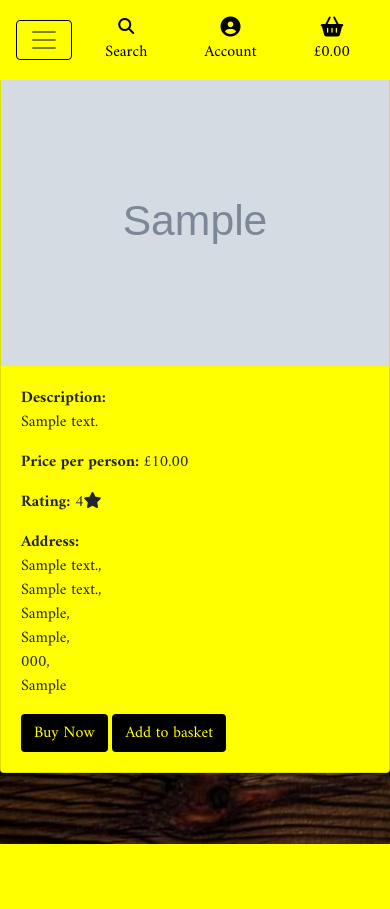
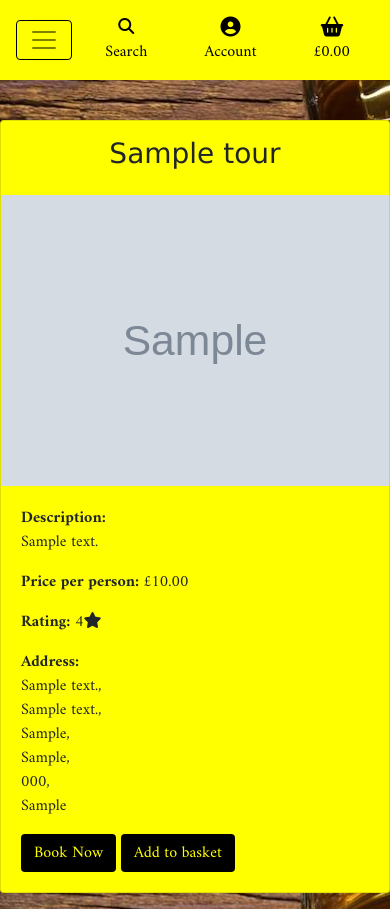
Before and after one commit to CamCove-Crichton/Whiskey-d_Away, a Django app: page /tours/tour_detail/1/ in a window 390 px wide. Before the commit the page ends 844 px from the top, so only its background shows below. Run offline with Django 3.2, Linux system fonts and the light colour scheme; tables that the repository leaves empty hold one stand-in row (values such as "Sample post"); grey boxes marked "Sample" are stand-in pictures; some libraries are stand-ins or nearby versions; some web fonts are replaced.

Commit message:
Add url links to anchor tags and update styiling for mobile devices and update README.md

```diff
--- a/home/templates/home/index.html
+++ b/home/templates/home/index.html
@@ -18,7 +18,7 @@
     <div class="row h-100">
         <div class="col-7 col-md-6 my-auto">
             <h1 class="display-4">
-                <a href="#" class="btn btn-lg btn-yellow rounded-2 text-uppercase py-3">
+                <a href="{% url 'tours' %}" class="btn btn-lg btn-yellow rounded-2 text-uppercase py-3">
                     Let us whisk(ey) your tastebuds away
                 </a>
             </h1>
--- a/static/css/style.css
+++ b/static/css/style.css
@@ -135,6 +135,18 @@
     }
 }
 
+/* From CI - Boutique Ado walkthrough */
+/* pad the top a bit when navbar is collapsed on mobile */
+@media (max-width: 991px) {
+    .header-container {
+        padding-top: 120px;
+    }
+
+    body {
+        height: calc(100vh - 120px);
+    }
+}
+
 /* main-nav for screens 992px and down */
 @media (max-width: 991px) {
     .main-nav-bg-black {
--- a/templates/includes/main-nav.html
+++ b/templates/includes/main-nav.html
@@ -2,7 +2,7 @@
     <ul class="navbar-nav w-auto">
         <!-- Home nav-item -->
         <li class="nav-item active main-nav-bg-black">
-            <a id="home" class="nav-link" href="#">Home</a>
+            <a id="home" class="nav-link" href="{% url 'home' %}">Home</a>
         </li>
 
         <!-- Whiskey Experiences nav-item -->
--- a/tours/templates/tours/tour_detail.html
+++ b/tours/templates/tours/tour_detail.html
@@ -16,7 +16,7 @@
     <div class="card mb-3 bg-yellow">
       <div class="row nogutters mt-3 mb-3">
         <div class="col-12 text-center">
-          <h3>{{ tour.tour_name }}</h3>
+          <h3 class="pl-3 pr-3">{{ tour.tour_name }}</h3>
         </div>
       </div>
       <div class="row no-gutters">
@@ -37,7 +37,9 @@
             <p class="card-text">
               <strong>Price per person:</strong> £{{ tour.tour_price }}
             </p>
+            {% if tour.tour_rating %}
             <p><strong>Rating:</strong> {{ tour.tour_rating|floatformat:0 }}<i class="fa-sharp fa-solid fa-star"></i></p>
+            {% endif %}
 
             <!-- Tour Category -->
             {% if tour.category %}
@@ -60,7 +62,7 @@
               {{ tour.post_code }},<br>
               {{ tour.country }}
             </p>
-            <a href="#" class="btn bg-black text-yellow">Buy Now</a>
+            <a href="#" class="btn bg-black text-yellow">Book Now</a>
             <a href="#" class="btn bg-black text-yellow">Add to basket</a>
           </div>
         </div>
```
Also changed, not shown: README.md.
